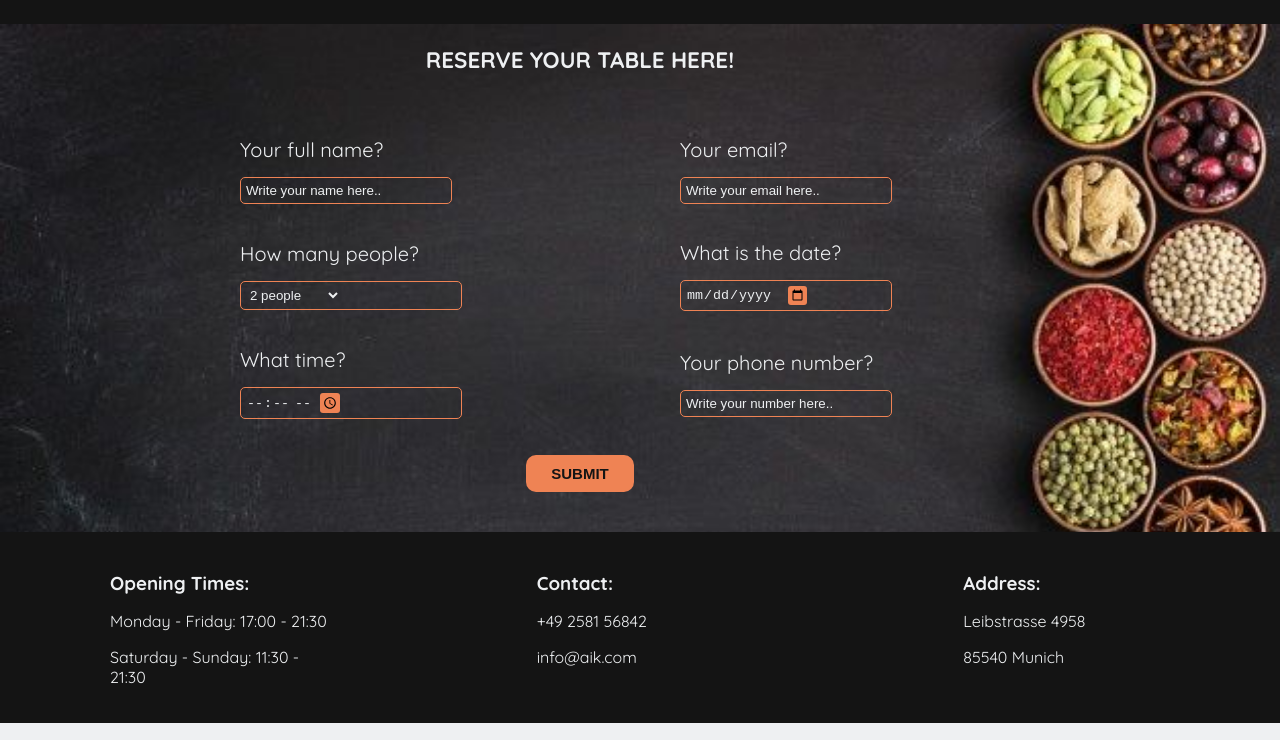
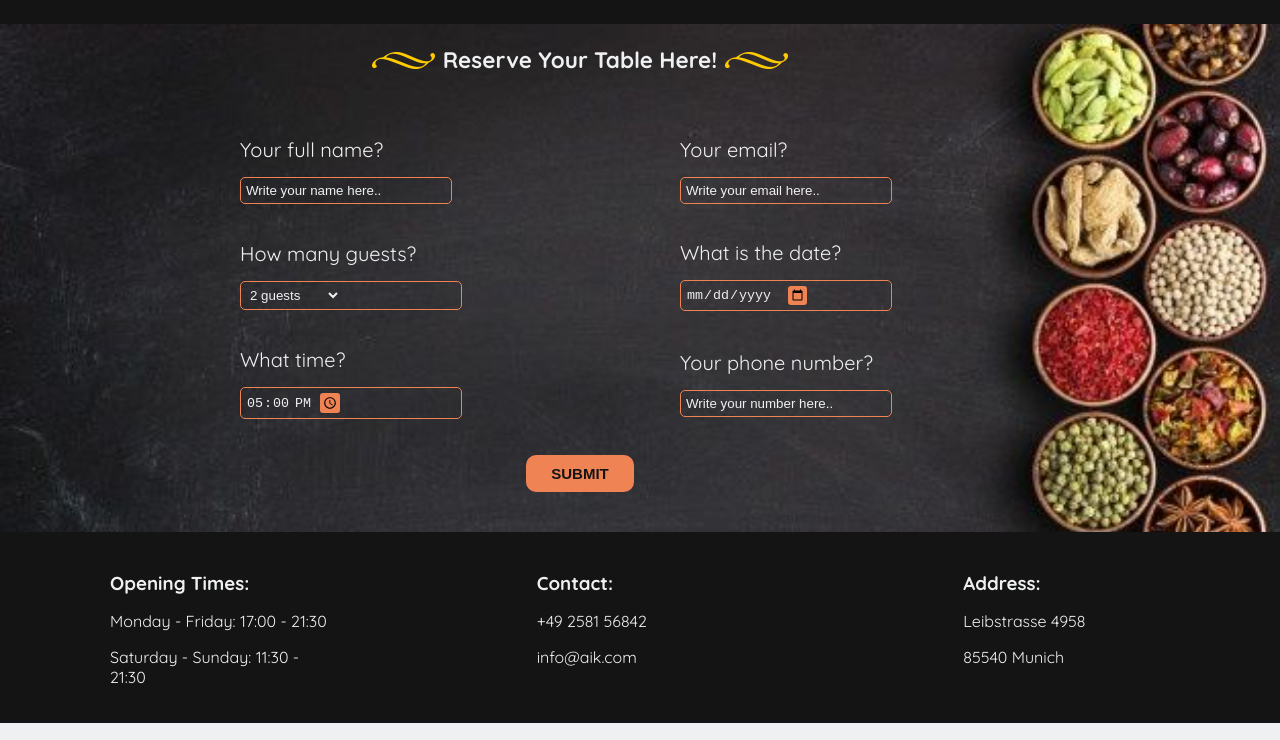
Before and after one commit to Celine248/Authentic-Indian-Restaurant, a plain HTML site: page Authentic Indian Restaurant/reservation.html in a window 1280 px wide. Shown: the part 60-800 px from the top of the page. Drawn offline with Linux system fonts and the light colour scheme.

Commit message:
Update reservation.html with updated CSS

```diff
--- a/Authentic Indian Restaurant/reservation.html
+++ b/Authentic Indian Restaurant/reservation.html
@@ -27,9 +27,9 @@
 <!---------------------------- Reservation Page------------------------------------>
 <section class="reservation" id="reservation">
       <div class="reservationTitle">
-        <img src="./img/yellow wave.png" alt="">
-    <h3>&nbsp;RESERVE YOUR TABLE HERE!&nbsp;</h3>
-        <img src="./img/yellow wave.png" alt="">
+        <img src="./images/yellow wave.png" alt="">
+    <h3>&nbsp;Reserve Your Table Here!&nbsp;</h3>
+        <img src="./images/yellow wave.png" alt="">
       </div>
 <form action="">
     <div class="first">
@@ -44,23 +44,23 @@
     </div>
     <div class="mid">
       <div class="input">
-        <p>How many people?</p>
+        <p>How many guests?</p>
         <div class="input-i">
            <select>
                 <option value="0">
-                    2 people
+                    2 guests
                 </option>
                 <option value="1">
-                    3 people
+                    3 guests
                 </option>
                 <option value="2">
-                    4 people
+                    4 guests
                 </option>
                 <option value="3">
-                    5 people
+                    5 guests
                 </option>
                 <option value="4">
-                  6 people
+                  6 guests
               </option>
            </select>
         </div>
@@ -76,7 +76,7 @@
         <div class="input">
             <p>What time?</p>
             <div class="input-i">
-               <input type="time" placeholder="10:00 am">
+               <input type="time"  value="17:00:00">
             </div>
         </div>
         <div class="input">
```
